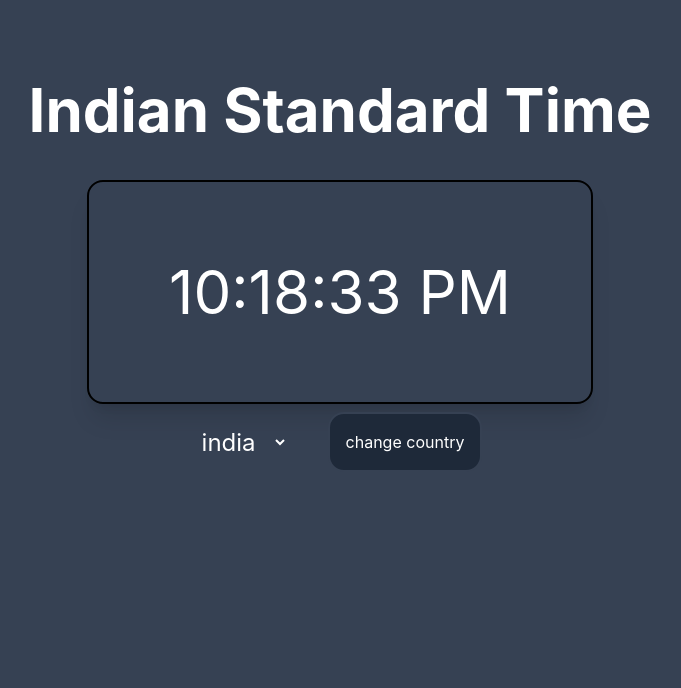
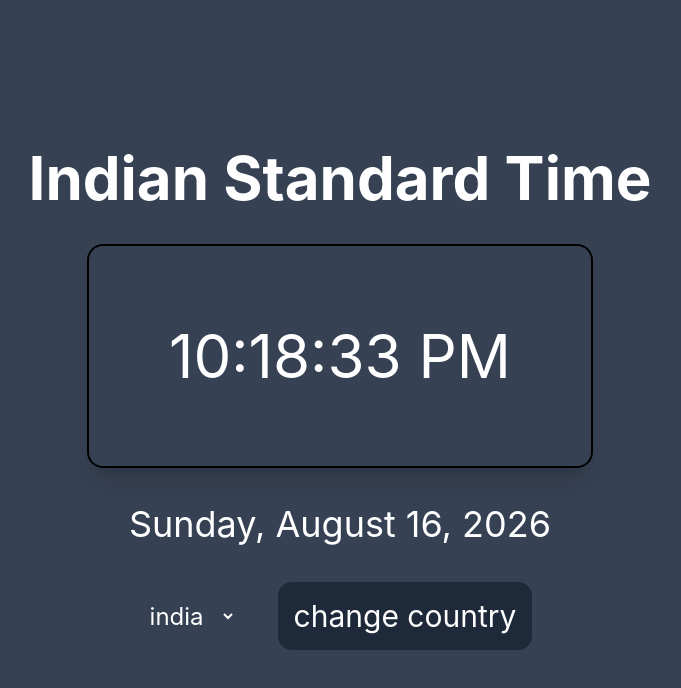
Before and after one commit to Skiller969/clock, a website built with Vite: page index.html in a window 1280 px wide. Shown: the whole page, without its empty margins (300-981 px from the left). Built offline with nearby package versions, Linux system fonts and the light colour scheme.

Commit message:
changed how the dates appears from 00:00:00 to weekday-month-date-year

```diff
--- a/index.html
+++ b/index.html
@@ -15,21 +15,27 @@
       }
     </style>
   </head>
-  <body class="bg-gray-700 text-white">
-    <body class="bg-gray-700 text-white">
-      <div class="min-h-screen flex flex-col items-center">
-        <h1 class="Title text-center mt-20 text-6xl font-bold">
+  <body class="bg-gray-700 text-white flex justify-center items-center">
+    <div
+      class="min-h-screen flex flex-col items-center justify-center gap-5 md:gap-9"
+    >
+      <h1
+        class="Title text-center text-3xl sm:text-5xl md:text-6xl font-bold px-4"
+      >
         Indian Standard Time
       </h1>
 
-        <div class="clock-container flex justify-center items-center mt-10">
+      <div class="clock-container flex justify-center items-center">
         <div
-            class="clock flex justify-center items-center p-20 border-2 border-black rounded-2xl text-6xl shadow-xl"
+          class="clock flex justify-center items-center p-8 md:p-20 border-2 border-black rounded-2xl text-3xl md:text-6xl shadow-xl"
         >
           <h1>00:00:00</h1>
         </div>
       </div>
-        <div class="option mt-2 flex gap-10 items-center justify-center">
+      <p class="date text-2xl md:text-4xl"></p>
+      <div
+        class="option flex flex-col md:flex-row gap-4 md:gap-10 items-center text-3xl md:text-3xl justify-center"
+      >
         <select name="select" id="select" class="text-2xl">
           <option value="india">india</option>
           <option value="usa">USA</option>
@@ -43,7 +49,6 @@
         </button>
       </div>
     </div>
-    </body>
     <script type="module" src="/src/main.js"></script>
   </body>
 </html>
--- a/src/main.js
+++ b/src/main.js
@@ -6,6 +6,7 @@ const clock = document.querySelector(".clock");
 const prevTitle = document.querySelector(".Title");
 const btn = document.querySelector(".btn");
 const select = document.querySelector("#select");
+const date = document.querySelector(".date");
 const countries = {
   india: {
     title: "Indian Standard Time",
@@ -34,7 +35,17 @@ function updateClock() {
     minute: "2-digit",
     second: "2-digit",
   };
+
+  const dateOptions = {
+    timeZone: timeZone,
+    weekday: "long",
+    month: "long",
+    day: "numeric",
+    year: "numeric",
+  };
   clock.textContent = now.toLocaleTimeString("en-US", options);
+
+  date.textContent = now.toLocaleDateString("en-US", dateOptions);
 }
 btn.addEventListener("click", () => {
   let selected_countries = countries[select.value];
```
Lines whose indentation alone changed are shown as unchanged.
